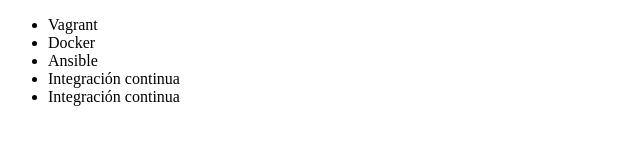
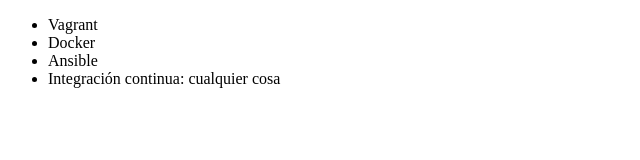
Before and after one commit to BayronCDC/Alura-Curso-Git, a plain HTML site: page index.html in a window 1280 px wide. Shown: the whole page, without its empty margins (0-640 px from the left). Drawn offline with Linux system fonts and the light colour scheme.

Commit message:
eliminando item y renombrando curso integracion continua

```diff
--- a/index.html
+++ b/index.html
@@ -9,8 +9,7 @@
          <li> Vagrant </li>
          <li> Docker </li>
          <li> Ansible </li>
-         <li> Integración continua </li>
-         <li> Integración continua </li>
+         <li> Integración continua: cualquier cosa </li>
      </ul>
 </body>
 </html>
```
